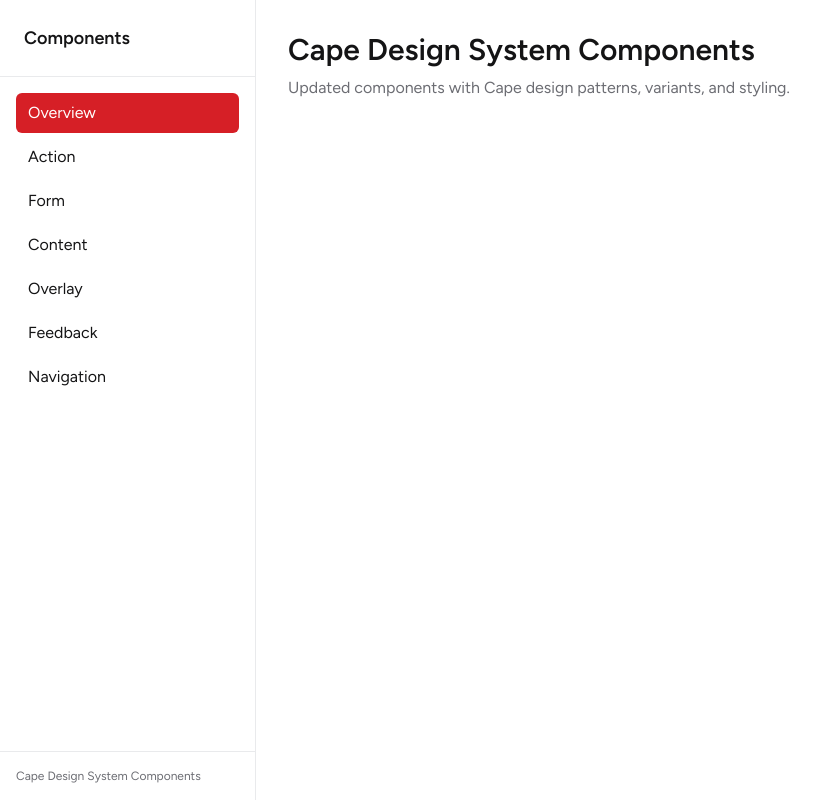
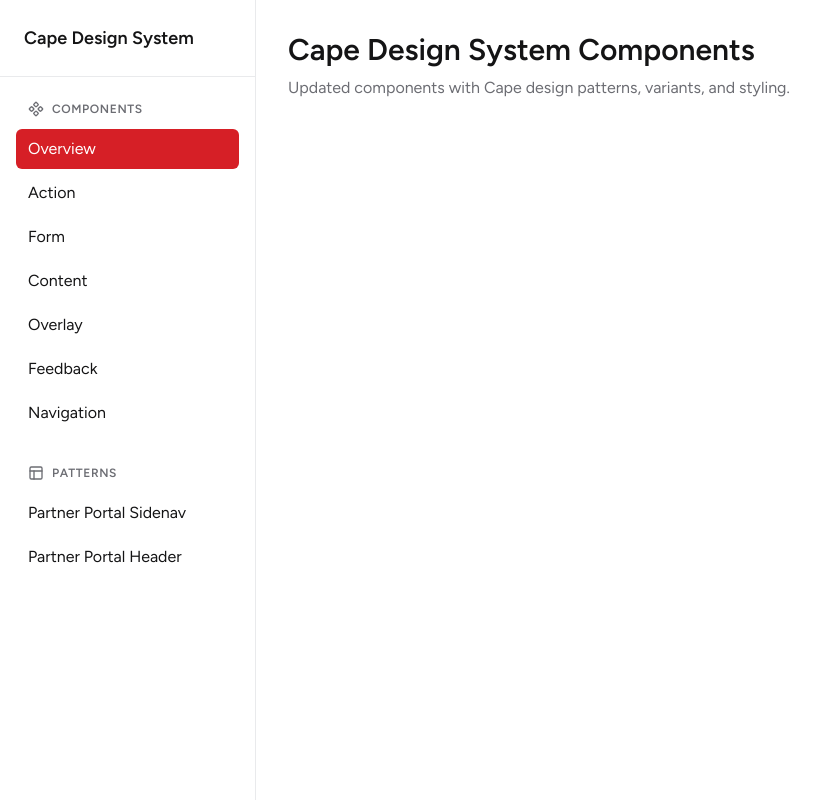
Before and after one commit to lucasbarcellos-dh/figma-make-template, a React (Vite) app: page / in a window 1280 px wide. Shown: the whole page, without its empty margins (0-836 px from the left). Built offline with nearby package versions, Linux system fonts and the light colour scheme.

Commit message:
Update App.tsx

```diff
--- a/figma-make-dist/App.tsx
+++ b/figma-make-dist/App.tsx
@@ -1,5 +1,5 @@
 import { useState } from "react";
-import { Menu } from "lucide-react";
+import { Menu, Component, Layout } from "lucide-react";
 
 // Import all page components
 import { OverviewPage } from "./pages/OverviewPage";
@@ -10,20 +10,41 @@ import { OverlayPage } from "./pages/OverlayPage";
 import { FeedbackPage } from "./pages/FeedbackPage";
 import { NavigationPage } from "./pages/NavigationPage";
 
+// Import patterns
+import SidenavPartnerPortal from "./patterns/sidenav-partner-portal";
+import HeaderPartnerPortal from "./patterns/header-partner-portal";
+
+type NavSection = "components" | "patterns";
+
+interface NavigationItem {
+  id: string;
+  label: string;
+  component: React.ComponentType;
+  section: NavSection;
+}
+
 function App() {
   // Navigation state
   const [currentPage, setCurrentPage] = useState("overview");
   const [sidebarOpen, setSidebarOpen] = useState(false);
 
-  const navigationItems = [
-    { id: "overview", label: "Overview", component: OverviewPage },
-    { id: "action", label: "Action", component: ActionPage },
-    { id: "form", label: "Form", component: FormPage },
-    { id: "content", label: "Content", component: ContentPage },
-    { id: "overlay", label: "Overlay", component: OverlayPage },
-    { id: "feedback", label: "Feedback", component: FeedbackPage },
-    { id: "navigation", label: "Navigation", component: NavigationPage },
+  const navigationItems: NavigationItem[] = [
+    // Components section
+    { id: "overview", label: "Overview", component: OverviewPage, section: "components" },
+    { id: "action", label: "Action", component: ActionPage, section: "components" },
+    { id: "form", label: "Form", component: FormPage, section: "components" },
+    { id: "content", label: "Content", component: ContentPage, section: "components" },
+    { id: "overlay", label: "Overlay", component: OverlayPage, section: "components" },
+    { id: "feedback", label: "Feedback", component: FeedbackPage, section: "components" },
+    { id: "navigation", label: "Navigation", component: NavigationPage, section: "components" },
+
+    // Patterns section
+    { id: "sidenav-partner", label: "Partner Portal Sidenav", component: SidenavPartnerPortal, section: "patterns" },
+    { id: "header-partner", label: "Partner Portal Header", component: HeaderPartnerPortal, section: "patterns" },
   ];
+
+  const componentItems = navigationItems.filter(item => item.section === "components");
+  const patternItems = navigationItems.filter(item => item.section === "patterns");
 
   const navigateToPage = (pageId: string) => {
     setCurrentPage(pageId);
@@ -34,9 +55,45 @@ function App() {
     const currentItem = navigationItems.find(item => item.id === currentPage);
     if (currentItem && currentItem.component) {
       const PageComponent = currentItem.component;
+      // For patterns, render without additional wrapper padding
+      if (currentItem.section === "patterns") {
+        return (
+          <div className="h-[calc(100vh-2rem)] -m-8">
+            <PageComponent />
+          </div>
+        );
+      }
       return <PageComponent />;
     }
     return <OverviewPage />; // fallback
+  };
+
+  const renderNavSection = (title: string, icon: React.ReactNode, items: NavigationItem[]) => {
+    if (items.length === 0) return null;
+
+    return (
+      <div className="space-y-1">
+        <div className="flex items-center gap-2 px-3 py-2 text-xs font-semibold text-muted-foreground uppercase tracking-wider">
+          {icon}
+          <span>{title}</span>
+        </div>
+        {items.map((item) => (
+          <button
+            key={item.id}
+            onClick={() => navigateToPage(item.id)}
+            className={`
+              w-full flex items-center gap-3 px-3 py-2 text-left rounded-md transition-colors
+              ${currentPage === item.id
+                ? 'bg-primary text-primary-foreground'
+                : 'hover:bg-accent hover:text-accent-foreground'
+              }
+            `}
+          >
+            <span className="flex-1">{item.label}</span>
+          </button>
+        ))}
+      </div>
+    );
   };
 
   return (
@@ -49,32 +106,22 @@ function App() {
       `}>
         <div className="flex flex-col h-full">
           <div className="p-6 border-b">
-            <h2 className="text-lg font-semibold">Components</h2>
+            <h2 className="text-lg font-semibold">Cape Design System</h2>
           </div>
 
-          <nav className="flex-1 p-4 space-y-1 overflow-y-auto">
-            {navigationItems.map((item) => (
-              <button
-                key={item.id}
-                onClick={() => navigateToPage(item.id)}
-                className={`
-                  w-full flex items-center gap-3 px-3 py-2 text-left rounded-md transition-colors
-                  ${currentPage === item.id
-                    ? 'bg-primary text-primary-foreground'
-                    : 'hover:bg-accent hover:text-accent-foreground'
-                  }
-                `}
-              >
-                <span className="flex-1">{item.label}</span>
-              </button>
-            ))}
+          <nav className="flex-1 p-4 space-y-6 overflow-y-auto">
+            {renderNavSection(
+              "Components",
+              <Component className="w-4 h-4" />,
+              componentItems
+            )}
+
+            {renderNavSection(
+              "Patterns",
+              <Layout className="w-4 h-4" />,
+              patternItems
+            )}
           </nav>
-
-          <div className="p-4 border-t">
-            <p className="text-xs text-muted-foreground">
-              Cape Design System Components
-            </p>
-          </div>
         </div>
       </aside>
 
```
